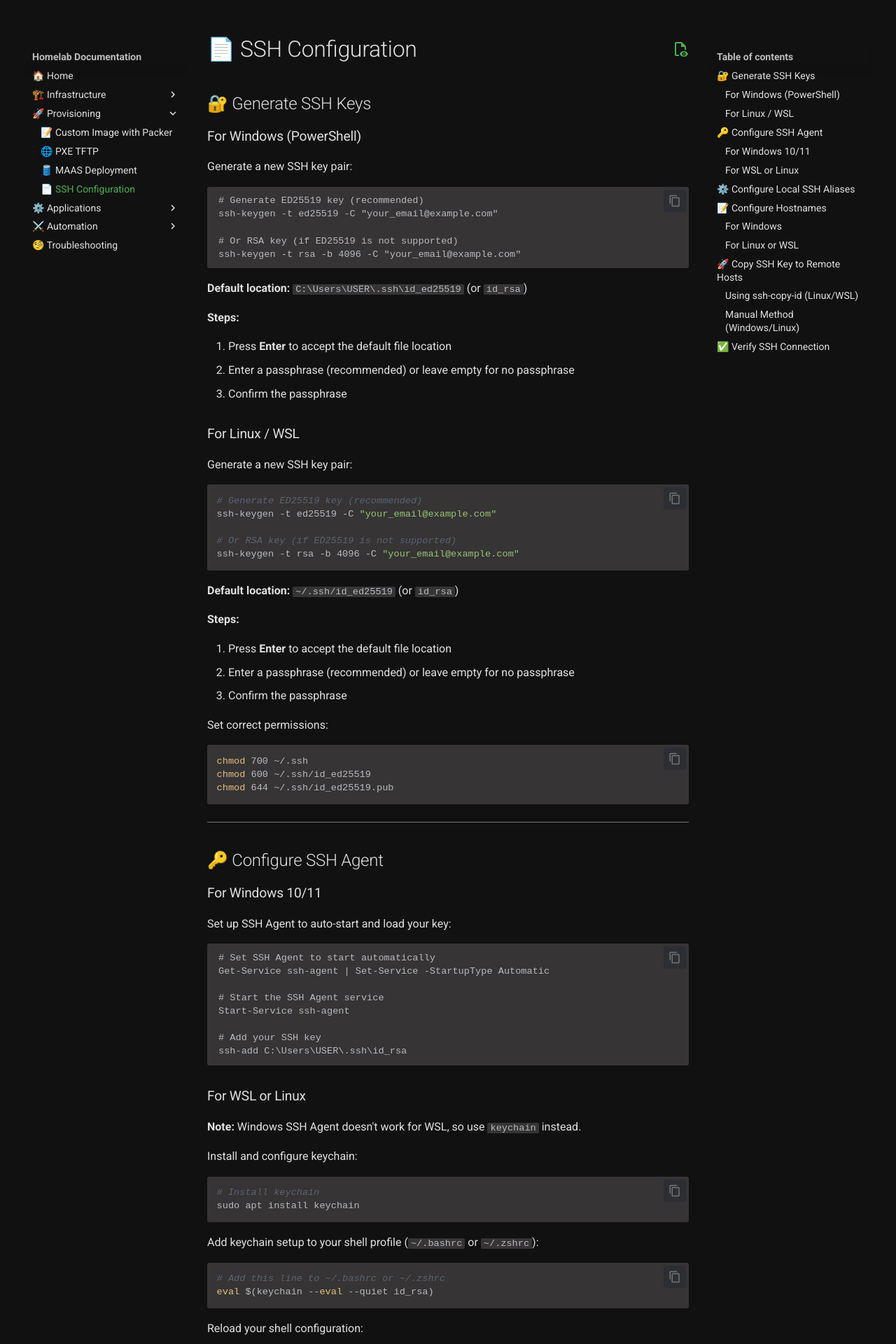
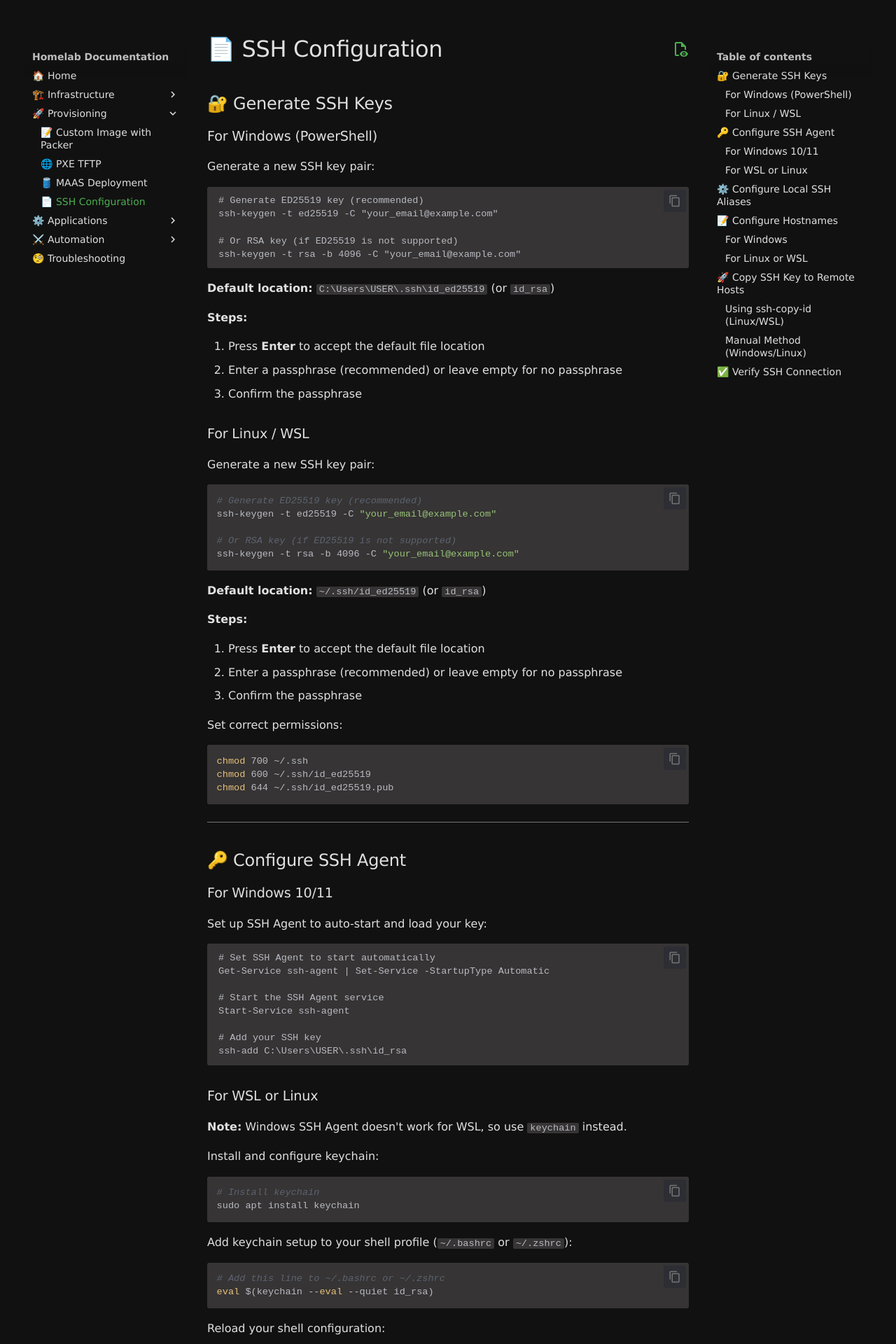
Before and after one commit to kCn3333/homelab, an MkDocs documentation site: the page built from docs/provisioning/2-ssh-configuration.md, in a window 1280 px wide. Shown: the top 1920 px of the page at 70% size. Built offline with MkDocs 1.6.1 and Material for MkDocs 9.7.7, drawn with Linux system fonts in a browser that asks for light colours; nearby versions of some CDN libraries; comment, search, counter and statistics services are not loaded.

Commit message:
some update

```diff
--- a/docs/stylesheets/retro.css
+++ b/docs/stylesheets/retro.css
@@ -49,7 +49,7 @@ body,
 .md-nav,
 .md-header,
 .md-footer {
-    font-family: 'Roboto', 'Segoe UI', Tahoma, Geneva, Verdana, sans-serif !important;
+    font-family: Verdana, sans-serif !important;
 }
 
 /* Courier New tylko dla bloków kodu */
```
